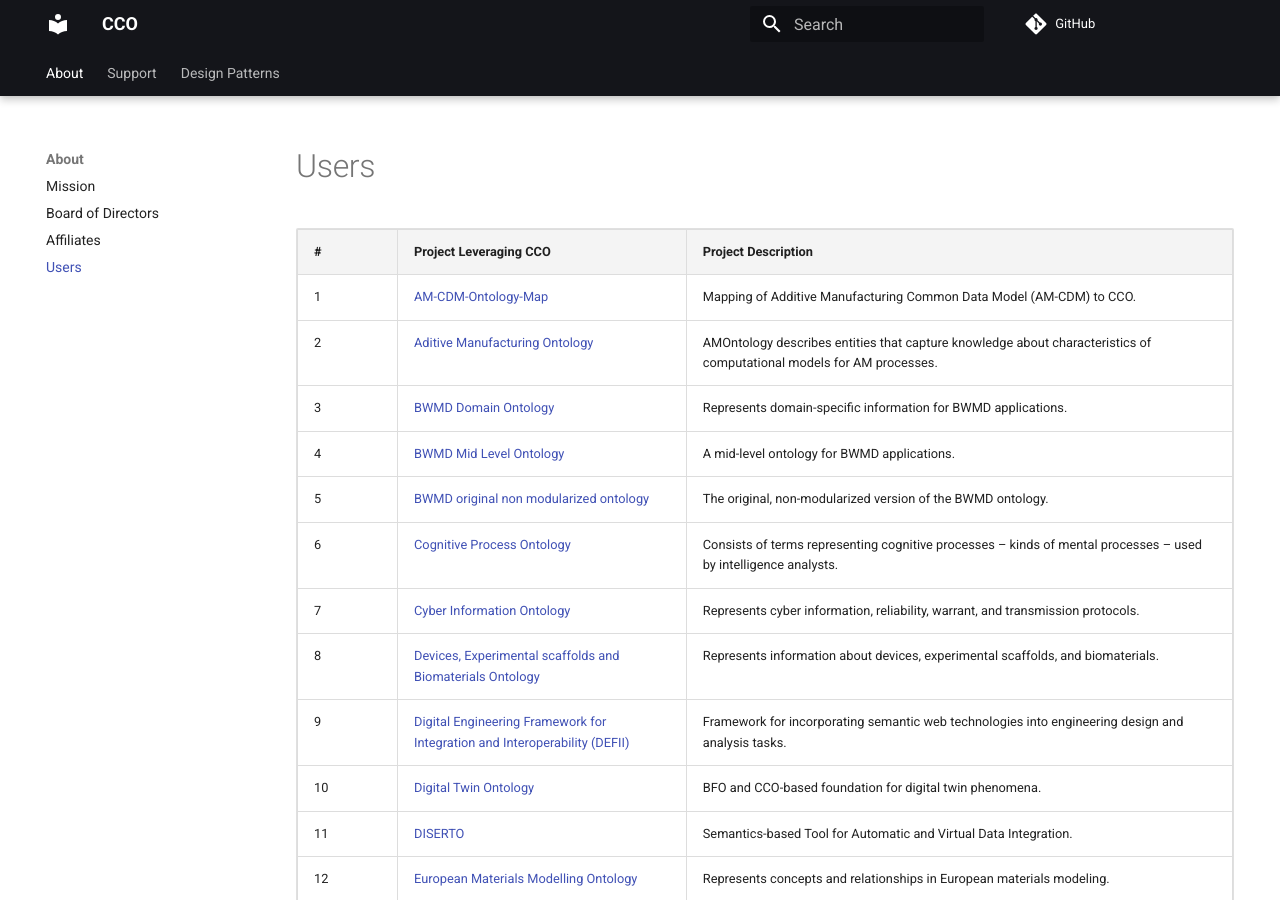
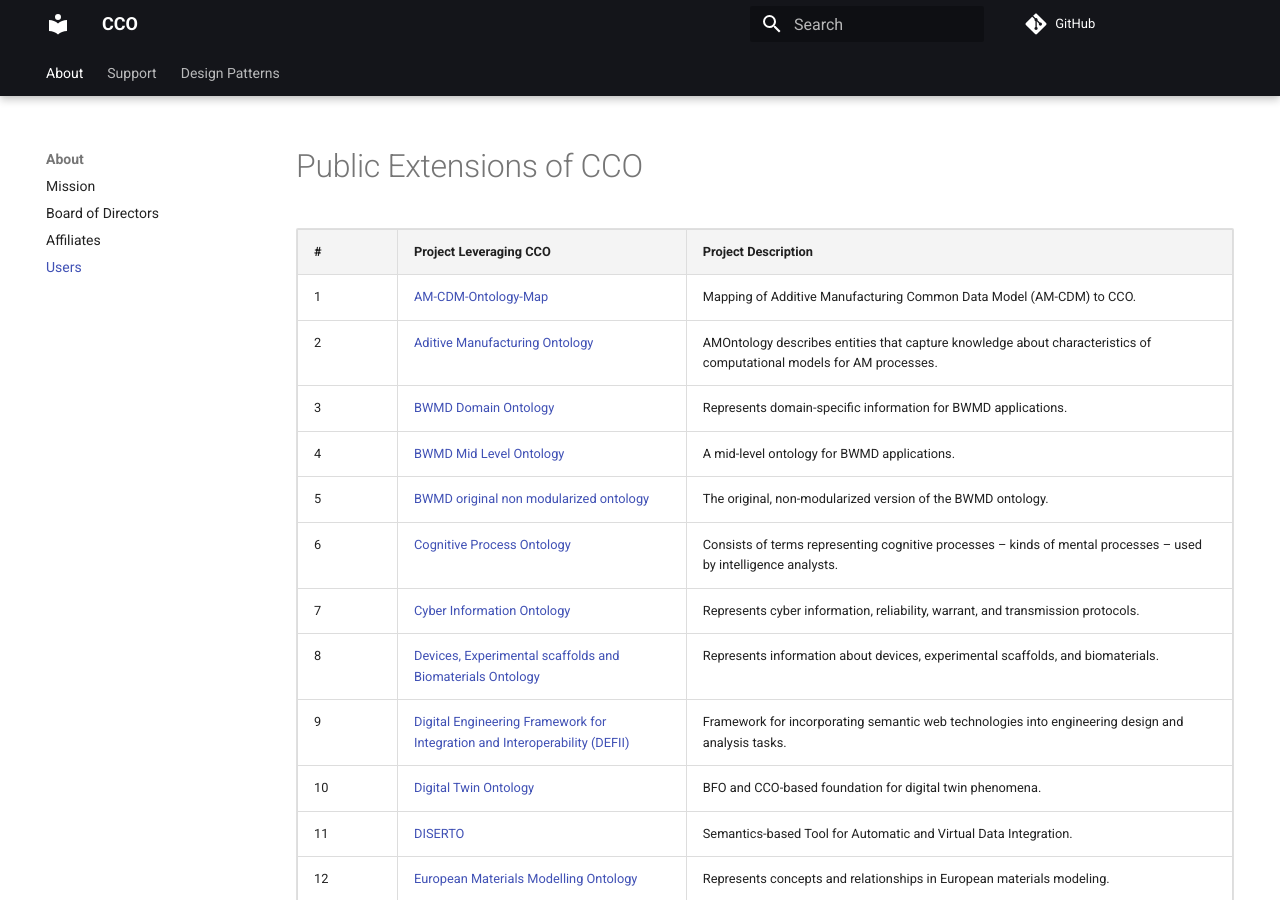
Before and after one commit to CommonCoreOntology/cco-webpage, an MkDocs documentation site: the page built from docs/users.md, in a window 1280 px wide and 900 px high. Built offline with MkDocs 1.6.1 and Material for MkDocs 9.7.7, drawn with Linux system fonts in a browser that asks for light colours; comment, search, counter and statistics services are not loaded.

Commit message:
Update users.md
added header

```diff
--- a/docs/users.md
+++ b/docs/users.md
@@ -11,6 +11,7 @@
     </style>
 </head>
 <body>
+        <h1>Public Extensions of CCO</h1>
     <table>
         <thead>
             <tr><th>#</th><th>Project Leveraging CCO</th><th>Project Description</th></tr>
```
